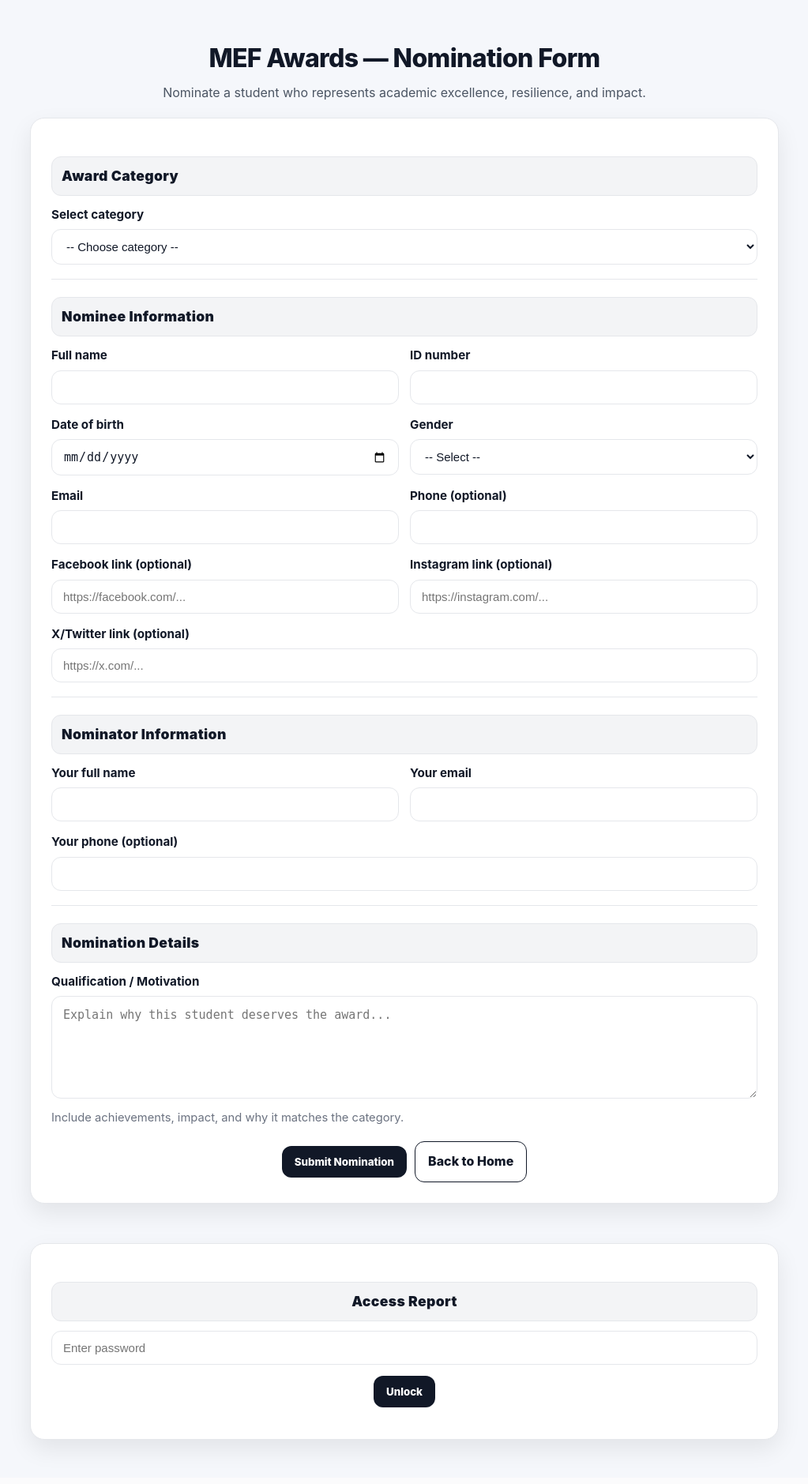
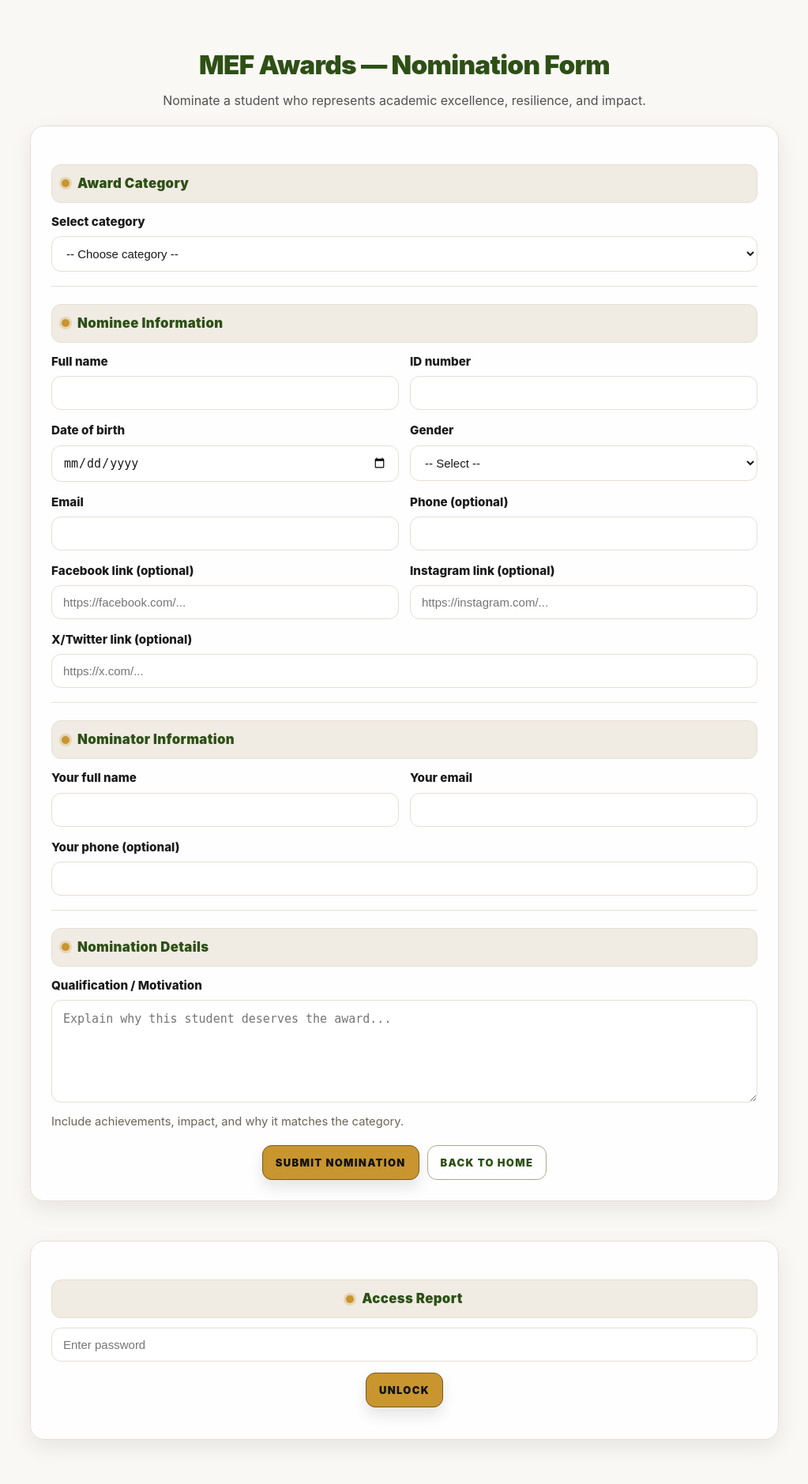
Before and after one commit to MICHAELSIBANDA/Group-2-MEF, a PHP site: page /form.php in a window 1280 px wide. Shown: the whole page at 79% size, without its empty margins (128-1151 px from the left). Before the commit the page ends 1841 px from the top, so only its background shows below. Run offline with PHP 8.4, Linux system fonts and the light colour scheme; data comes from the database, SQL or seed files in the repository.

Commit message:
Updated index.php changes and nominations form to match current design

```diff
--- a/form.php
+++ b/form.php
@@ -42,59 +42,201 @@ $sent = isset($_GET["sent"]) && $_GET["sent"] === "1";
 
   <link rel="stylesheet" href="styles/styles.css" />
 
+
   <style>
-    body { background: #f5f7fb; color: #111827; }
-    .page-wrap{ max-width: 980px; margin: 48px auto; padding: 0 16px; }
-    .page-title{ margin:0 0 6px; font-size:2rem; font-weight:800; letter-spacing:-0.02em; text-align: center;}
-    .page-subtitle{ margin:0; color:#4b5563; line-height:1.6; text-align: center; }
+    /* ==========================================================
+       MEF Awards Form – Match main MEF design language
+       (Uses your existing CSS variables from styles/styles.css)
+       ========================================================== */
+
+    :root{
+      /* Safe fallbacks if variables are missing */
+      --mef-primary: var(--color-primary, #2d5016);
+      --mef-accent:  var(--color-accent,  #c8952e);
+      --mef-bg:      var(--color-background, #faf8f5);
+      --mef-card:    var(--color-card, #ffffff);
+      --mef-border:  var(--color-border, #e5ded4);
+      --mef-text:    var(--color-foreground, #1a1a1a);
+      --mef-muted:   var(--color-muted, #6b6355);
+      --mef-cream:   var(--color-cream, #f0ebe3);
+      --mef-font:    var(--font-sans, system-ui, -apple-system, Segoe UI, Roboto, Arial, sans-serif);
+    }
+
+    body{
+      background: var(--mef-bg);
+      color: var(--mef-text);
+      font-family: var(--mef-font);
+    }
+
+    .page-wrap{
+      max-width: 980px;
+      margin: 56px auto;
+      padding: 0 16px;
+    }
+
+    .page-title{
+      margin: 0 0 6px;
+      font-size: clamp(1.7rem, 2.6vw, 2.2rem);
+      font-weight: 900;
+      letter-spacing: -0.02em;
+      text-align: center;
+      color: var(--mef-primary);
+    }
+
+    .page-subtitle{
+      margin: 0;
+      color: rgba(26,26,26,.75);
+      line-height: 1.6;
+      text-align: center;
+      max-width: 62ch;
+      margin-inline: auto;
+    }
+
+    /* Card feel similar to MEF sections */
     .card{
-      background:#fff; border:1px solid #e5e7eb; border-radius:18px;
-      padding:26px; box-shadow:0 12px 30px rgba(0,0,0,.08); margin-top:18px;
+      background: color-mix(in srgb, var(--mef-card) 92%, transparent);
+      border: 1px solid var(--mef-border);
+      border-radius: 18px;
+      padding: 26px;
+      box-shadow: 0 10px 28px rgba(0,0,0,.08);
+      margin-top: 18px;
     }
+
     .success{
-      background:#e6f4ea; color:#1e4620; padding:12px 14px; border-radius:12px;
-      margin-bottom:18px; font-weight:600; border:1px solid rgba(30,70,32,.15);
+      background: color-mix(in srgb, var(--mef-primary) 10%, white);
+      color: color-mix(in srgb, var(--mef-primary) 90%, black);
+      padding: 12px 14px;
+      border-radius: 12px;
+      margin-bottom: 18px;
+      font-weight: 700;
+      border: 1px solid color-mix(in srgb, var(--mef-primary) 18%, transparent);
     }
-    .section-title{ margin:18px 0 12px; font-size:1.05rem; font-weight:800; }
-    .divider{ border:none; height:1px; background:#e5e7eb; margin:18px 0; }
-    .grid-2{ display:grid; grid-template-columns:1fr 1fr; gap:14px; }
-    .field{ margin-bottom:14px; }
-    label{ display:block; font-weight:700; margin-bottom:6px; color:#111827; font-size:.95rem; }
+
+    .divider{
+      border: none;
+      height: 1px;
+      background: var(--mef-border);
+      margin: 18px 0;
+    }
+
+    .grid-2{
+      display: grid;
+      grid-template-columns: 1fr 1fr;
+      gap: 14px;
+    }
+
+    .field{ margin-bottom: 14px; }
+
+    label{
+      display: block;
+      font-weight: 800;
+      margin-bottom: 6px;
+      color: var(--mef-text);
+      font-size: .95rem;
+    }
+
     input, select, textarea{
-      width:100%; padding:12px 14px; border-radius:12px; border:1px solid #e5e7eb;
-      outline:none; background:#fff; color:#111827; font-size:15px;
-      transition: box-shadow .15s ease, border-color .15s ease;
+      width: 100%;
+      padding: 12px 14px;
+      border-radius: 12px;
+      border: 1px solid var(--mef-border);
+      outline: none;
+      background: #fff;
+      color: var(--mef-text);
+      font-size: 15px;
+      transition: box-shadow .15s ease, border-color .15s ease, transform .06s ease;
     }
-    textarea{ min-height:130px; resize:vertical; line-height:1.5; }
-    input:focus, select:focus, textarea:focus{ border-color:#111827; box-shadow:0 0 0 4px rgba(17,24,39,.08); }
-    .hint{ margin-top:6px; color:#6b7280; font-size:.92rem; line-height:1.4; }
-    .actions{ display:flex; gap:10px; flex-wrap:wrap; margin-top:20px; align-items:center; justify-content: center;}
-    .btn-solid{
-      border:0; border-radius:12px; padding:12px 16px; cursor:pointer; font-weight:800;
-      background:#111827; color:#fff; text-decoration:none; display:inline-flex; align-items:center; justify-content:center;
-      transition: transform .06s ease, background .15s ease;
+
+    textarea{ min-height: 130px; resize: vertical; line-height: 1.5; }
+
+    input:focus, select:focus, textarea:focus{
+      border-color: color-mix(in srgb, var(--mef-primary) 65%, var(--mef-border));
+      box-shadow: 0 0 0 4px color-mix(in srgb, var(--mef-primary) 18%, transparent);
     }
-    .btn-solid:hover{ background:#0b1220; }
-    .btn-solid:active{ transform: translateY(1px); }
-    .btn-ghost{
-      border:1px solid #111827; border-radius:12px; padding:12px 16px; font-weight:800;
-      color:#111827; text-decoration:none; background:transparent; display:inline-flex; align-items:center; justify-content:center;
+
+    .hint{
+      margin-top: 6px;
+      color: var(--mef-muted);
+      font-size: .92rem;
+      line-height: 1.4;
     }
-    .btn-ghost:hover{ background: rgba(17,24,39,.06); }
-    @media (max-width:760px){ .grid-2{ grid-template-columns:1fr; } .card{ padding:18px; } .page-title{ font-size:1.7rem; } }
 
     .form-section-title{
       margin: 22px 0 12px;
-  font-size: 1.1rem;
+      font-size: 1.05rem;
       font-weight: 900;
-  color:#111827;
-  background:#f3f4f6;
-  border:1px solid #e5e7eb;
+      color: var(--mef-primary);
+      background: var(--mef-cream);
+      border: 1px solid var(--mef-border);
       padding: 10px 12px;
       border-radius: 12px;
       letter-spacing: .02em;
+      display: flex;
+      align-items: center;
+      gap: 10px;
+    }
+    .form-section-title::before{
+      content: "";
+      width: 10px;
+      height: 10px;
+      border-radius: 999px;
+      background: var(--mef-accent);
+      box-shadow: 0 0 0 3px color-mix(in srgb, var(--mef-accent) 25%, transparent);
+      flex: 0 0 auto;
+    }
+
+    /* Buttons — align with MEF (works even if your global .btn styles change) */
+    .actions{
+      display: flex;
+      gap: 10px;
+      flex-wrap: wrap;
+      margin-top: 20px;
+      align-items: center;
+      justify-content: center;
+    }
+
+    .btn{
+      border-radius: 12px;
+      padding: 12px 16px;
+      font-weight: 900;
+      text-decoration: none;
+      display: inline-flex;
+      align-items: center;
+      justify-content: center;
+      cursor: pointer;
+      border: 1px solid transparent;
+      transition: transform .06s ease, background .15s ease, border-color .15s ease, box-shadow .15s ease;
+      line-height: 1;
+      min-height: 44px;
+    }
+    .btn:active{ transform: translateY(1px); }
+
+    .btn--accent{
+      background: var(--mef-accent);
+      color: #111;
+      border-color: color-mix(in srgb, var(--mef-accent) 60%, black);
+      box-shadow: 0 10px 18px rgba(0,0,0,.10);
+    }
+    .btn--accent:hover{
+      background: color-mix(in srgb, var(--mef-accent) 92%, black);
+    }
+
+    .btn--outline{
+      background: transparent;
+      color: var(--mef-primary);
+      border-color: color-mix(in srgb, var(--mef-primary) 35%, var(--mef-border));
+    }
+    .btn--outline:hover{
+      background: color-mix(in srgb, var(--mef-primary) 6%, transparent);
+    }
+
+    @media (max-width: 760px){
+      .grid-2{ grid-template-columns: 1fr; }
+      .card{ padding: 18px; }
+      .page-wrap{ margin: 40px auto; }
     }
   </style>
+
 </head>
 <body>
 
@@ -213,8 +355,8 @@ $sent = isset($_GET["sent"]) && $_GET["sent"] === "1";
       </div>
 
       <div class="actions">
-        <button type="submit" class="btn-solid">Submit Nomination</button>
-        <a class="btn-ghost" href="index.php">Back to Home</a>
+        <button type="submit" class="btn btn--accent">Submit Nomination</button>
+        <a class="btn btn--outline" href="index.php">Back to Home</a>
       </div>
 
     </form>
@@ -224,9 +366,9 @@ $sent = isset($_GET["sent"]) && $_GET["sent"] === "1";
     <?php if (isset($_SESSION['access_granted'])): ?>
       <h2 class="form-section-title" style="display: flex; justify-content: center;">Download Nomination</h2>
       <div class="actions">
-        <a href="export.php" class="btn-solid">Download Nomination</a>
+        <a href="export.php" class="btn btn--accent">Download Nomination</a>
         <form method="post" style="display:inline;">
-          <button type="submit" name="logout" class="btn-ghost">Logout</button>
+          <button type="submit" name="logout" class="btn btn--outline">Logout</button>
         </form>
       </div>
     <?php else: ?>
@@ -240,7 +382,7 @@ $sent = isset($_GET["sent"]) && $_GET["sent"] === "1";
             required
           >
           <div class="actions" style="margin-top:14px;">
-            <button type="submit" name="login" class="btn-solid">Unlock</button>
+            <button type="submit" name="login" class="btn btn--accent">Unlock</button>
           </div>
           <?php if (isset($loginError)): ?>
             <div style="color:#dc2626; font-size:14px; margin-top:8px; font-weight:600;">
```
Also changed, not shown: index.php (+7 -4 lines), join.php (added, +224 -0 lines). Lines whose indentation alone changed are shown as unchanged.
